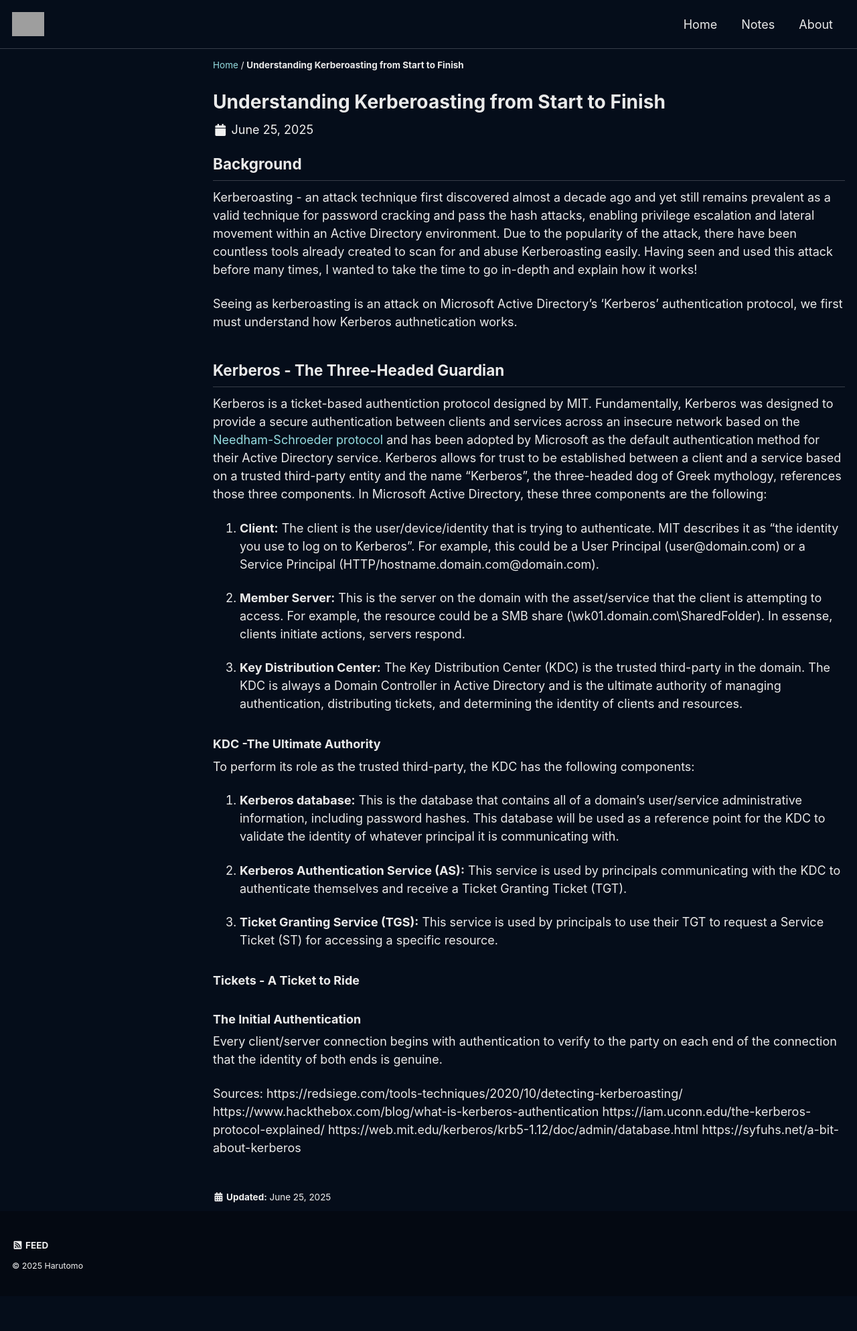
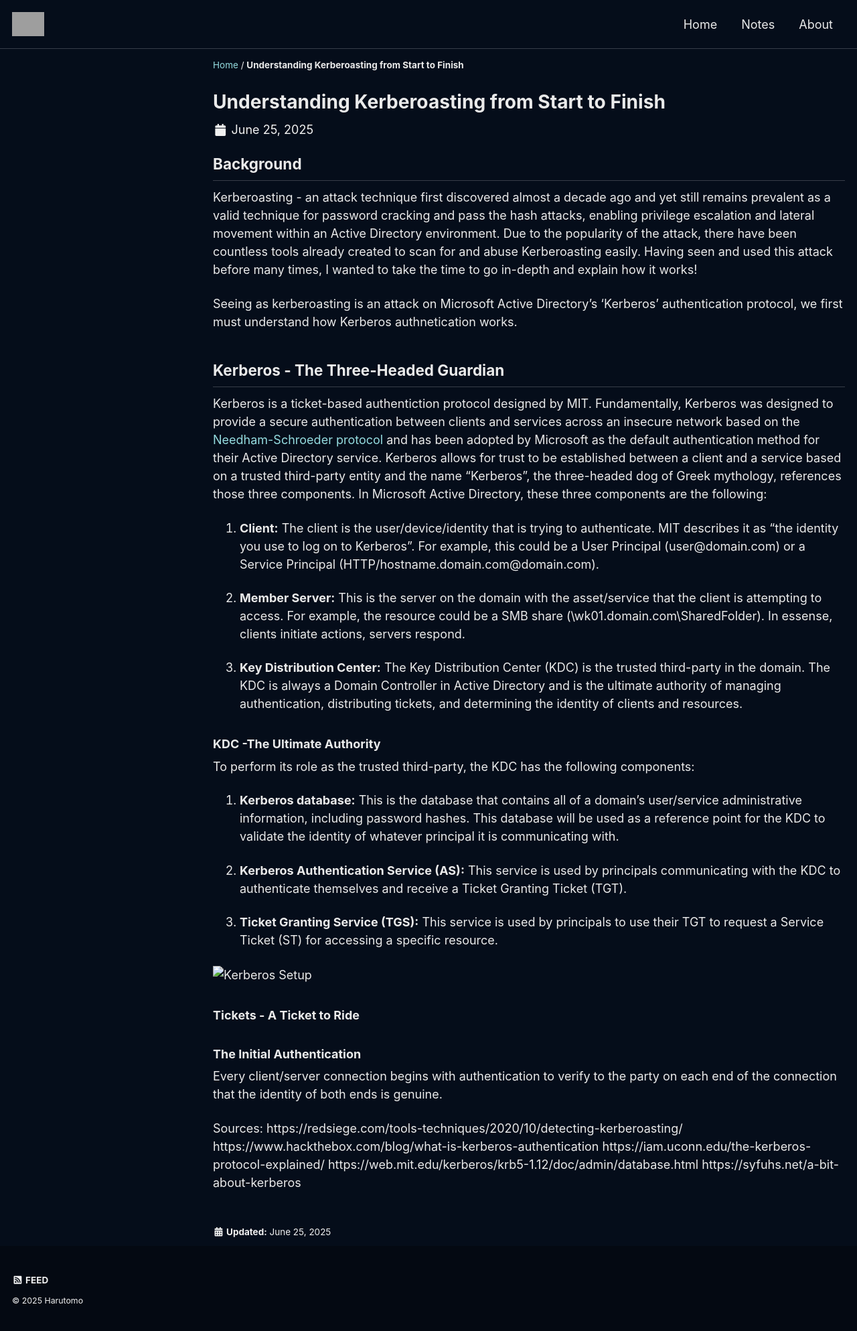
Before and after one commit to harutomo-jp/harutomo-jp.github.io, a Jekyll site: the page built from _posts/2025-06-23-Kerberoasting.md, in a window 1280 px wide. Shown: the whole page at 67% size. Built offline with Jekyll 4.4.1, drawn with Linux system fonts in a browser that asks for light colours; cached includes are drawn as plain includes; before the commit the page ends 1935 px from its top, so only the background shows below that; grey boxes are pictures that could not be loaded.

Commit message:
adding image

```diff
--- a/_posts/2025-06-23-Kerberoasting.md
+++ b/_posts/2025-06-23-Kerberoasting.md
@@ -38,7 +38,7 @@
 
 2. **Ticket Granting Service (TGS):**  This service is used by principals to use their TGT to request a Service Ticket (ST) for accessing a specific resource.
 
-
+<img src="assets/images/Kerberoasting/Kerberos-Setup.png" alt="Kerberos Setup" align="center"/>
 
 ### Tickets - A Ticket to Ride
 
```
